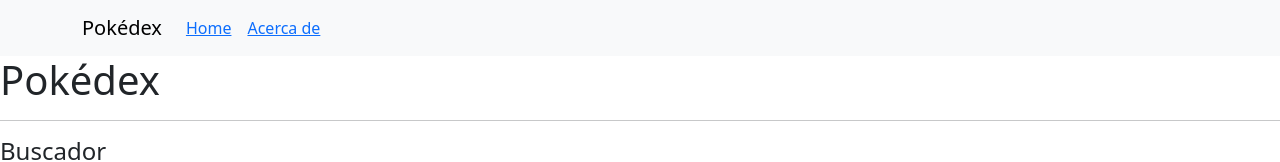
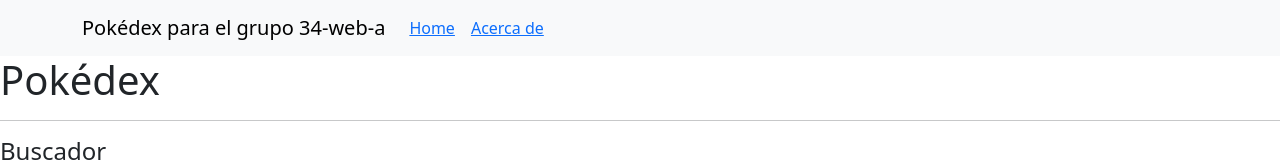
Before and after one commit to AlfredoT11/34-web-a-M5-IntroAFrontend, a React (Vite) app in the folder 5.2.1-UseEffect/: page / in a window 1280 px wide. Shown: the top 162 px of the page. Built offline with nearby package versions, Linux system fonts and the light colour scheme; no server answers.

Commit message:
Se modifica el título del proyecto

```diff
--- a/5.2.1-UseEffect/src/components/NavBarComponent.jsx
+++ b/5.2.1-UseEffect/src/components/NavBarComponent.jsx
@@ -7,7 +7,7 @@
     return (
         <Navbar expand="lg" className="bg-body-tertiary">
         <Container>
-          <Navbar.Brand>Pokédex</Navbar.Brand>
+          <Navbar.Brand>Pokédex para el grupo 34-web-a</Navbar.Brand>
           <Navbar.Toggle aria-controls="basic-navbar-nav" />
           <Navbar.Collapse id="basic-navbar-nav">
             <Nav className="me-auto">
```
